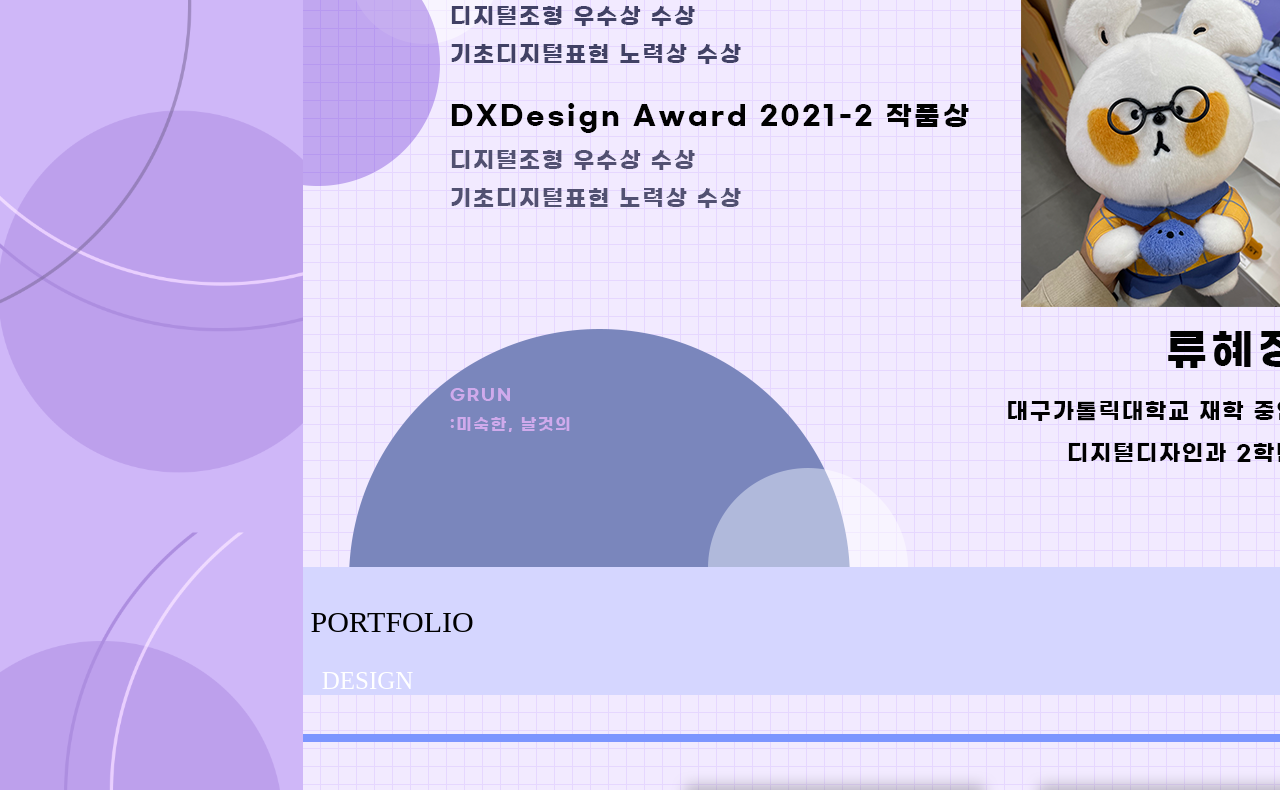
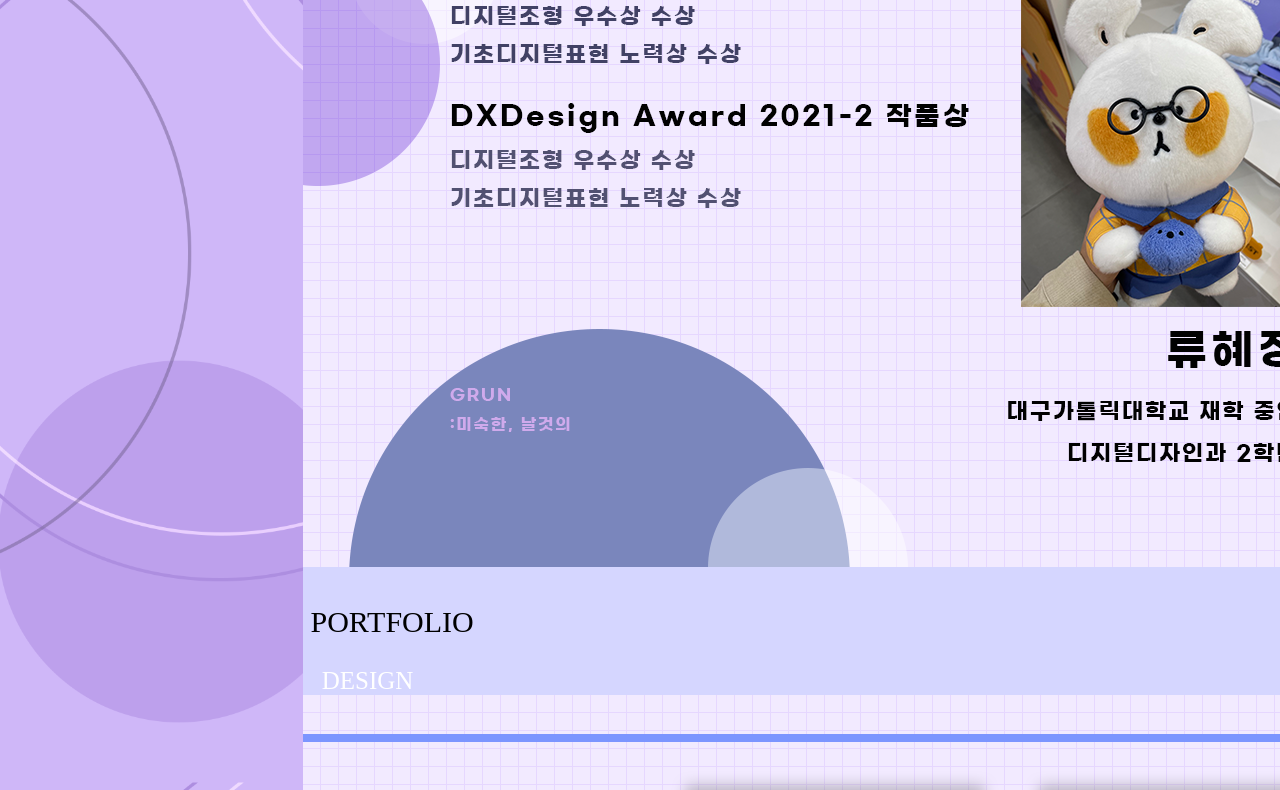
Before and after one commit to rhjeong21/rhjeong21.github.io, a plain HTML site: page index.html in a window 1280 px wide. Shown: the part 495-1285 px from the top of the page. Drawn offline with Linux system fonts and the light colour scheme; a web font is replaced by a local one.

Commit message:
Update 중간.css

```diff
--- a/중간.css
+++ b/중간.css
@@ -109,7 +109,7 @@ nav {
 main {
     position: relative;
     width: 100%;
-    height: 6300px;
+    height: 6800px;
     background-image: url("제작배.png");
     background-size: contain; /* contain:이미지 전체가 보이도록, cover: 이미지가 박스에 가득 차게 */
     background-position-y: center;
```
